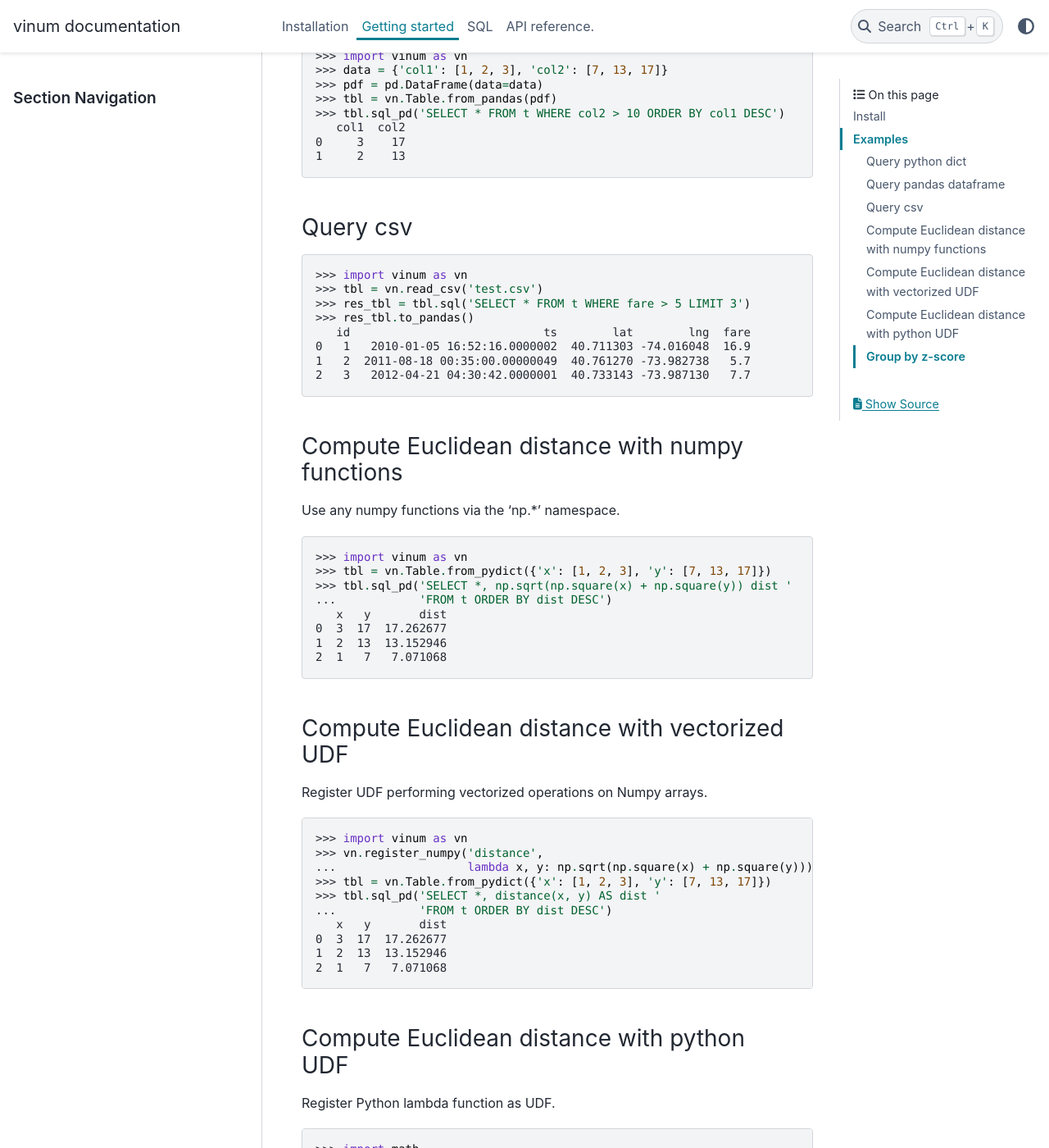
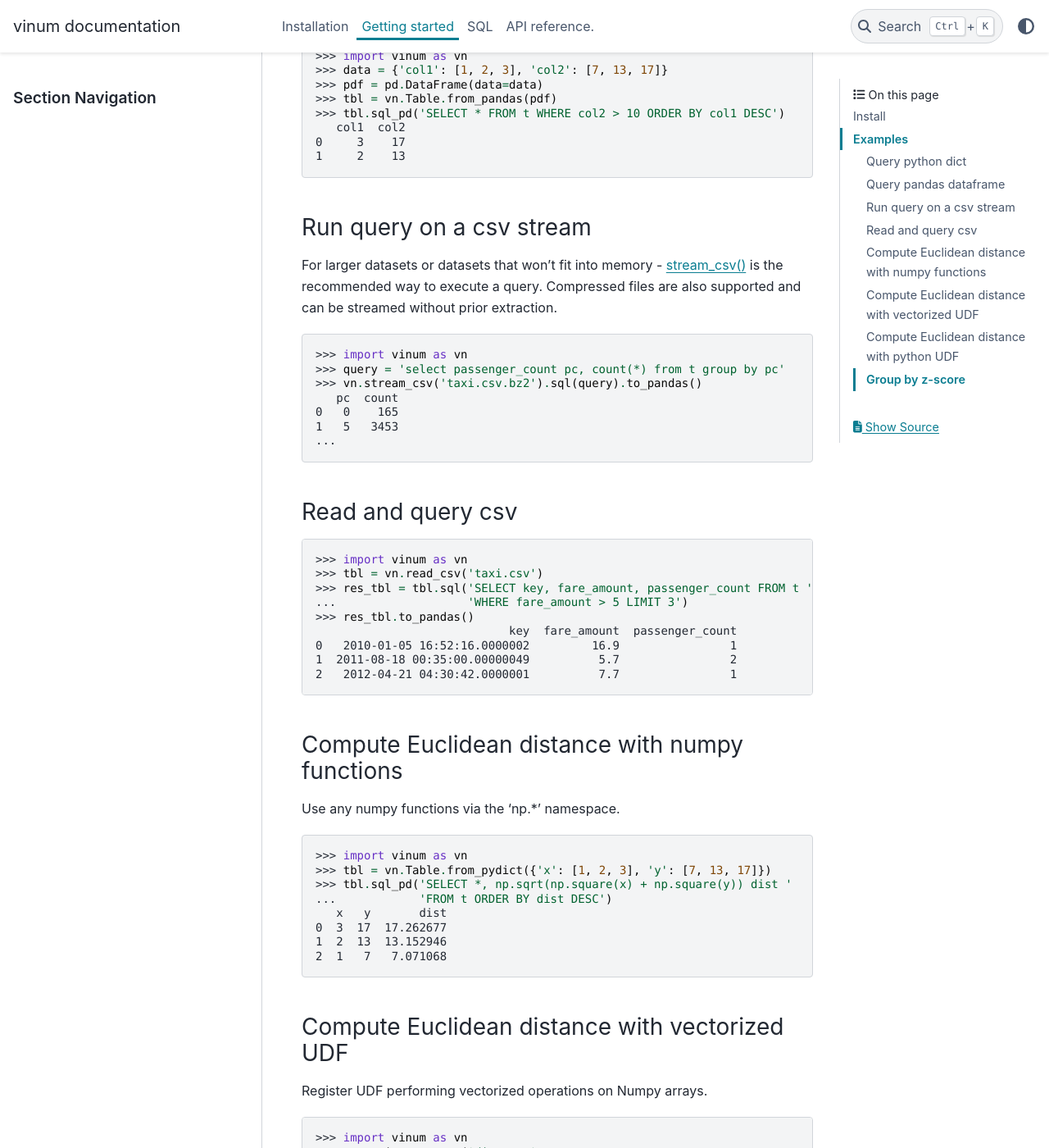
Before and after one commit to dmitrykoval/vinum, a Sphinx documentation site: the page built from doc/source/getting_started.rst, in a window 1280 px wide and 1400 px high, scrolled down 786 px. Shown: the whole window at 82% size. Built offline with Sphinx 7.4.7 and the PyData theme 0.15.4, drawn with Linux system fonts in a browser that asks for light colours; some of the changed text lies outside the part shown.

Commit message:
Documentation updates.

```diff
--- a/doc/source/getting_started.rst
+++ b/doc/source/getting_started.rst
@@ -40,16 +40,34 @@
     1     2    13
 
 
-Query csv
----------
+Run query on a csv stream
+-------------------------
+
+For larger datasets or datasets that won't fit into memory -
+`stream_csv() <https://vinum.readthedocs.io/en/latest/io.html#stream-csv>`_ is
+the recommended way to execute a query. Compressed files are also supported
+and can be streamed without prior extraction.
+
     >>> import vinum as vn
-    >>> tbl = vn.read_csv('test.csv')
-    >>> res_tbl = tbl.sql('SELECT * FROM t WHERE fare > 5 LIMIT 3')
+    >>> query = 'select passenger_count pc, count(*) from t group by pc'
+    >>> vn.stream_csv('taxi.csv.bz2').sql(query).to_pandas()
+       pc  count
+    0   0    165
+    1   5   3453
+    ...
+
+
+Read and query csv
+------------------
+    >>> import vinum as vn
+    >>> tbl = vn.read_csv('taxi.csv')
+    >>> res_tbl = tbl.sql('SELECT key, fare_amount, passenger_count FROM t '
+    ...                   'WHERE fare_amount > 5 LIMIT 3')
     >>> res_tbl.to_pandas()
-       id                            ts        lat        lng  fare
-    0   1   2010-01-05 16:52:16.0000002  40.711303 -74.016048  16.9
-    1   2  2011-08-18 00:35:00.00000049  40.761270 -73.982738   5.7
-    2   3   2012-04-21 04:30:42.0000001  40.733143 -73.987130   7.7
+                                key  fare_amount  passenger_count
+    0   2010-01-05 16:52:16.0000002         16.9                1
+    1  2011-08-18 00:35:00.00000049          5.7                2
+    2   2012-04-21 04:30:42.0000001          7.7                1
 
 
 Compute Euclidean distance with numpy functions
@@ -113,7 +131,7 @@
     ...
     >>> vn.register_numpy('score', z_score)
     >>> tbl = vn.read_csv('test.csv')
-    >>> tbl.sql_pd('select int(score(fare)) AS bucket, avg(fare), count(*) '
+    >>> tbl.sql_pd('select to_int(score(fare)) AS bucket, avg(fare), count(*) '
     ...            'FROM t GROUP BY bucket ORDER BY bucket')
        bucket        avg  count
     0       0   8.111630     92
```
Also changed, not shown: doc/source/index.rst (+24 -2 lines).
